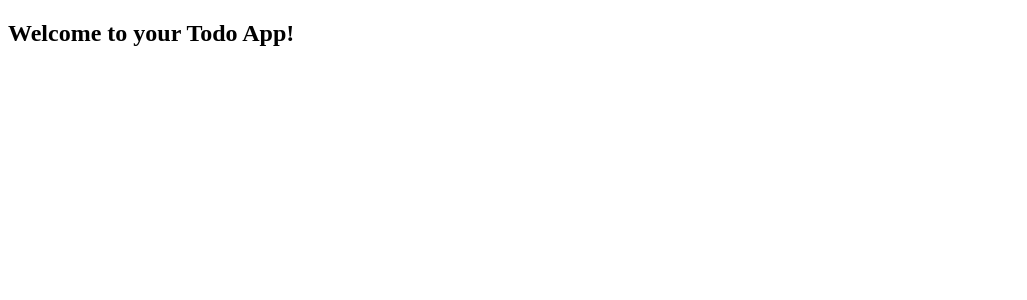
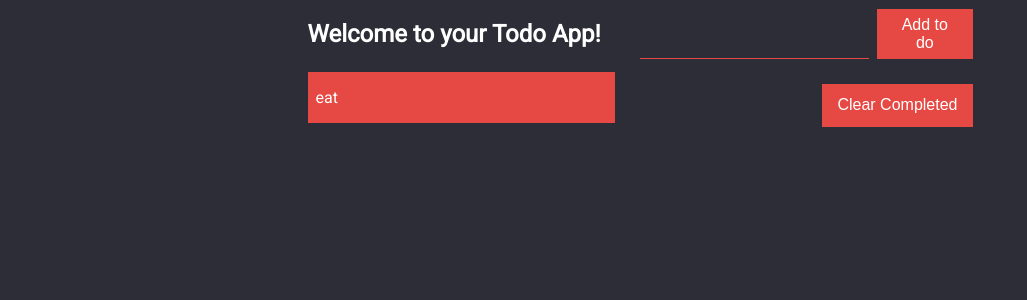
Before and after one commit to bloominstituteoftechnology/web-module-project-class-components, a React (Create React App) app: page / in a window 1280 px wide. Shown: the top 300 px of the page, without its empty margins (0-1027 px from the left). Built offline with nearby package versions, Linux system fonts and the light colour scheme; the HTML template or start-up script is replaced by a standard one.

Commit message:
almost done

```diff
--- a/public/index.html
+++ b/public/index.html
@@ -9,6 +9,7 @@
       name="description"
       content="Web site created using create-react-app"
     />
+
     <link rel="apple-touch-icon" href="%PUBLIC_URL%/logo192.png" />
     <!--
       manifest.json provides metadata used when your web app is installed on a
@@ -25,9 +26,10 @@
       Learn how to configure a non-root public URL by running `npm run build`.
     -->
     <title>Todo App</title>
+    <script src="../src/index.js" defer></script>
   </head>
   <body>
-    <noscript>You need to enable JavaScript to run this app.</noscript>
+
     <div id="root"></div>
     <!--
       This HTML file is a template.
--- a/src/App.js
+++ b/src/App.js
@@ -1,13 +1,65 @@
 import React from 'react';
+import ListForm from './components/TodoForm';
+import TodoList from './components/TodoList';
+import './components/Todo.css';
+const todos = [
+  {
+    name: 'eat',
+    id: 123,
+    complete: false
+  },
+
+];
 
 class App extends React.Component {
   // you will need a place to store your state in this component.
   // design `App` to be the parent component of your application.
   // this component is going to take care of state, and any change handlers you need to work with your state
+  constructor() {
+    super();
+    this.state = {
+      todos: todos
+    }
+  }
+  handleToggle = (id)=> {
+    this.setState({
+      ...this.state,
+      groceries: this.state.todos.map(todo=> {
+        if(todo.id === id){
+          return({...todo,
+          complete:!todo.complete
+        });
+        }
+        return todo;
+      })
+
+    })
+  }
+
+handleAddTodo = (name)=> {
+  const newTodo = {
+    name: name,
+    id: Date.now(),
+    complete: false
+  }
+  this.setState({
+    ...this.state,
+    todos: [...this.state.todos, newTodo]
+  });
+}
+
+handleClear = ()=> {
+  console.log('duck');
+}
   render() {
     return (
-      <div>
+      <div className="App">
+        <div className='header'>
         <h2>Welcome to your Todo App!</h2>
+        <ListForm handleAddTodo={this.handleAddTodo} handleClear={this.handleClear}/>
+      </div>
+      <TodoList handleToggle={this.handleToggle} todos={this.state.todos}/>
+
       </div>
     );
   }
--- a/src/components/Todo.css
+++ b/src/components/Todo.css
@@ -0,0 +1,96 @@
+@import url('https://fonts.googleapis.com/css?family=Roboto');
+html,
+body {
+  width: 100%;
+  height: 100%;
+  margin: 0;
+  padding: 0;
+}
+
+body {
+  background-color: #2d2d37;
+}
+
+h1,
+h2,
+h3,
+h4,
+h5,
+h6,
+div,
+p,
+span {
+  color: white;
+  font-family: 'Roboto', sans-serif;
+}
+
+.App {
+  font-family: sans-serif;
+  text-align: center;
+  padding: 0 36px;
+  max-width: 665px;
+  margin: 0 auto;
+}
+
+.header {
+  display: flex;
+  justify-content: space-between;
+  align-items: center;
+}
+h1 {
+  text-align: left;
+}
+
+.todo-list {
+  display: flex;
+  flex-flow: row wrap;
+  justify-content: space-between;
+  width: 100%;
+  margin: 0 auto;
+}
+.todo {
+  background-color: #e64944;
+  width: 45%;
+  text-align: left;
+  margin: 4px 0;
+  padding-left: 8px;
+  cursor: pointer;
+}
+
+.todo.complete {
+  background-color: #d17d7c;
+  text-decoration: line-through;
+}
+form {
+  width: 50%;
+  display: flex;
+  justify-content: flex-end;
+}
+form > input {
+  background-color: #2d2d37;
+  border: 0;
+  padding: 6px 0;
+  font-size: 1rem;
+  width: 240px;
+  outline: 0;
+  color: white;
+  border-bottom: 1px solid #e64944;
+  margin-right: 8px;
+}
+
+button {
+  background-color: #e64944;
+  border: 1px solid #e64944;
+  color: white;
+  font-size: 16px;
+  padding: 6px 14px;
+}
+
+input::placeholder {
+  color: #e64944;
+  opacity: 1;
+}
+
+.clear-btn {
+  margin-top: 16px;
+}
--- a/src/components/Todo.js
+++ b/src/components/Todo.js
@@ -0,0 +1,19 @@
+import React from 'react';
+
+const Todo = props => {
+
+
+    const handleClick = ()=> {
+        props.handleToggle(props.todo.id);
+        console.log('clicked item', props.todo.complete);
+    }
+
+    return (
+        <div onClick={handleClick} className={`todo${props.todo.complete ? ' complete' : ''}`}>
+            <p>{props.todo.name}</p>
+        </div>
+
+    );
+};
+
+export default Todo;
--- a/src/components/TodoForm.js
+++ b/src/components/TodoForm.js
@@ -0,0 +1,30 @@
+import React from 'react'
+
+class ListForm extends React.Component {
+    constructor(){
+        super();
+        this.state = {
+            input:""
+        }
+    }
+handleChanges = e => {
+    this.setState({
+        input:e.target.value
+    });
+};
+
+handleSubmit = (e) => {
+    e.preventDefault();
+    this.props.handleAddTodo(this.state.input);
+}
+render() {
+    return (
+        <form onSubmit={this.handleSubmit}>
+            <input onChange={this.handleChanges} type="text" name="item"/>
+            <button>Add to do</button>
+        </form>
+    );
+}
+}
+
+export default ListForm;
--- a/src/components/TodoList.js
+++ b/src/components/TodoList.js
@@ -1,2 +1,22 @@
 // your components will all go in this `component` directory.
 // feel free to change this component.js into TodoList.js
+import React from 'react';
+
+import Todo from './Todo';
+
+const TodoList = props => {
+    const handleClick = ()=> {
+        props.handleClear();
+    }
+
+    return (
+        <div className="todo-list">
+            {props.todos.map(todo => (
+                <Todo handleToggle={props.handleToggle} key={todo.id} todo={todo}/>
+            ))}
+            <button onClick={handleClick} className="clear-btn">Clear Completed
+            </button>
+        </div>
+    );
+};
+export default TodoList;
```
Also changed, not shown: 1 other file (tests, documents, lock files or other folders).
